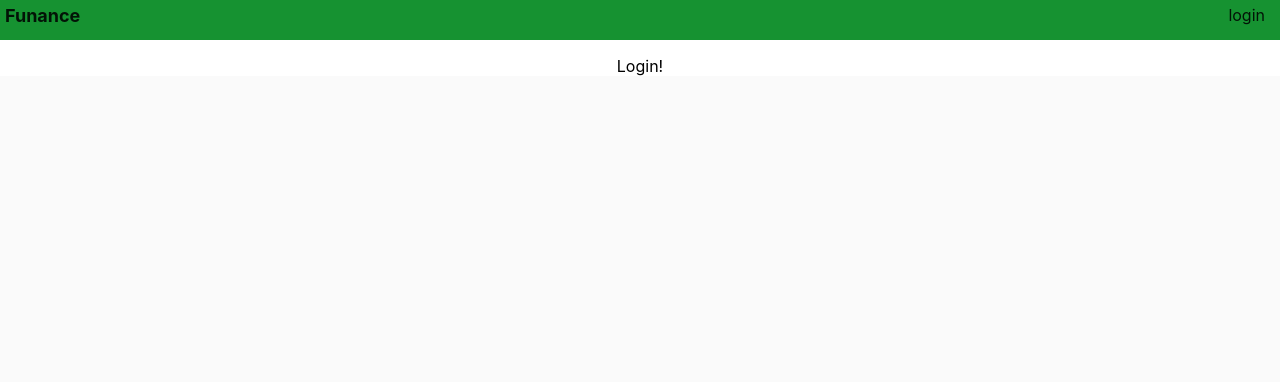
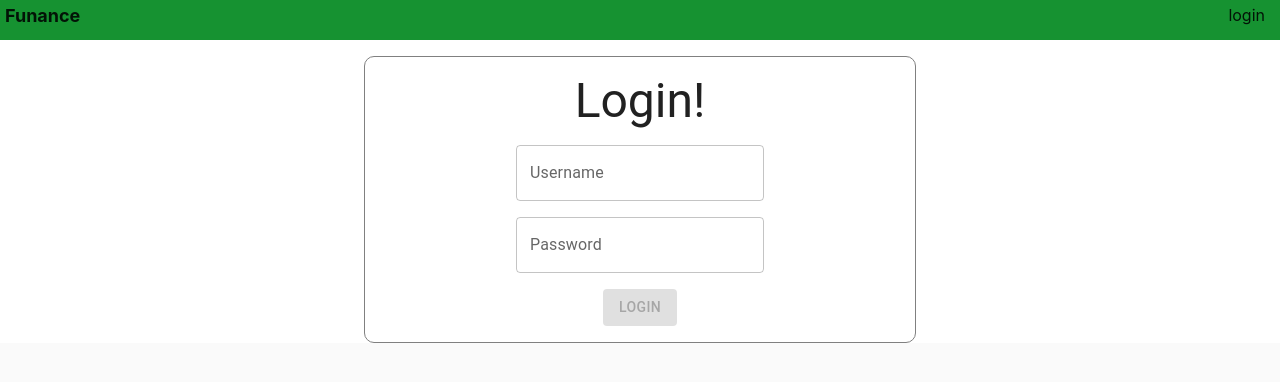
Before and after one commit to SudoVim/funance-ui, a React (Create React App) app: page /login in a window 1280 px wide. Shown: the top 382 px of the page. Built offline with nearby package versions, Linux system fonts and the light colour scheme; no server answers.

Commit message:
HTML work for login

```diff
--- a/src/components/account/Login.tsx
+++ b/src/components/account/Login.tsx
@@ -1,9 +1,79 @@
-import React from "react";
+import React, { useState } from "react";
+import { useDispatch } from "react-redux";
+import { Box, Typography, TextField, Grid, Button } from "@mui/material";
+import { useTheme } from "@mui/material/styles";
+import { actions } from "features";
 
 export type Props = {};
 
 export const Login: React.FC<Props> = () => {
-  return <div>Login!</div>;
+  const theme = useTheme();
+  const dispatch = useDispatch();
+  const [username, setUsername] = useState("");
+  const [password, setPassword] = useState("");
+  const loginDisabled = !username || !password;
+  return (
+    <Box
+      sx={{
+        display: "flex",
+        width: "600px",
+        justifyContent: "center",
+        alignItems: "center",
+        background: theme.palette.background.paper,
+        border: "1px solid grey",
+        borderRadius: "10px",
+      }}
+    >
+      <Grid container spacing={2} p={2}>
+        <Grid item xs={12}>
+          <Grid container justifyContent="center" alignItems="center">
+            <Typography variant="h3" color={theme.palette.text.primary}>
+              Login!
+            </Typography>
+          </Grid>
+        </Grid>
+        <Grid item xs={12}>
+          <Grid container justifyContent="center" alignItems="center">
+            <TextField
+              id="outlined-basic"
+              label="Username"
+              variant="outlined"
+              onChange={(e) => setUsername(e.target.value)}
+            />
+          </Grid>
+        </Grid>
+        <Grid item xs={12}>
+          <Grid container justifyContent="center" alignItems="center">
+            <TextField
+              id="outlined-basic"
+              label="Password"
+              type="password"
+              variant="outlined"
+              onChange={(e) => setPassword(e.target.value)}
+            />
+          </Grid>
+        </Grid>
+        <Grid item xs={12}>
+          <Grid container justifyContent="center" alignItems="center">
+            <Button
+              variant="contained"
+              disabled={loginDisabled}
+              onClick={() => {
+                dispatch(
+                  actions.account.login({
+                    username,
+                    password,
+                  })
+                );
+              }}
+            >
+              Login
+            </Button>
+          </Grid>
+        </Grid>
+      </Grid>
+    </Box>
+  );
 };
 
 export default Login;
--- a/src/components/root/Top.tsx
+++ b/src/components/root/Top.tsx
@@ -1,6 +1,6 @@
 import React from "react";
 import { Outlet } from "react-router-dom";
-import { Box, Grid } from "@mui/material";
+import { Box, Grid, Container } from "@mui/material";
 import { useTheme } from "@mui/material/styles";
 import HeaderBar from "./HeaderBar";
 
@@ -21,6 +21,7 @@ export const Top: React.FC<Props> = () => {
           <HeaderBar />
         </Grid>
         <Grid item xs={12}>
+          <Container maxWidth="sm">
             <Box
               sx={{
                 display: "flex",
@@ -32,6 +33,7 @@ export const Top: React.FC<Props> = () => {
             >
               <Outlet />
             </Box>
+          </Container>
         </Grid>
       </Grid>
     </Box>
```
Lines whose indentation alone changed are shown as unchanged.
